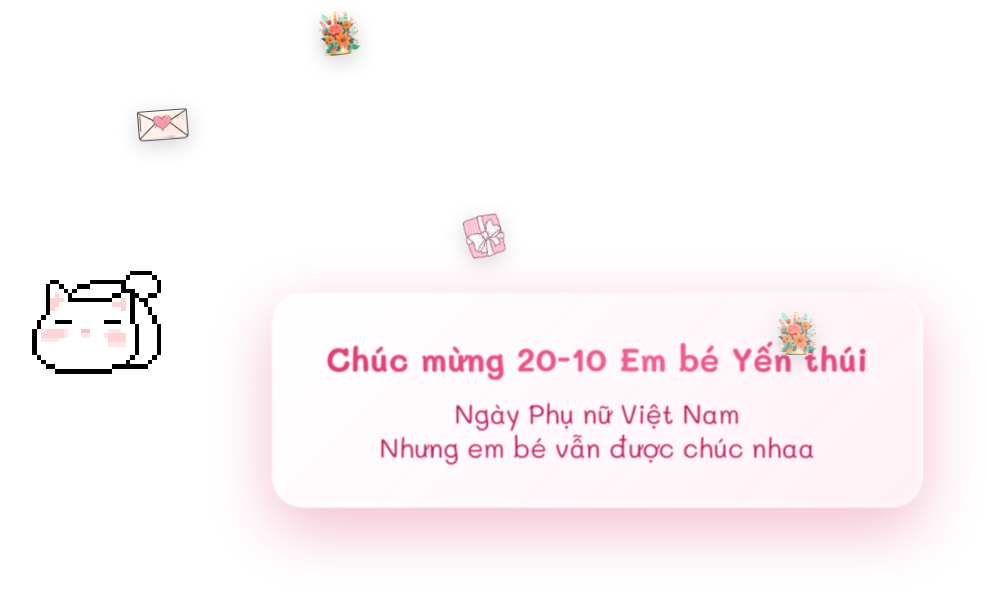
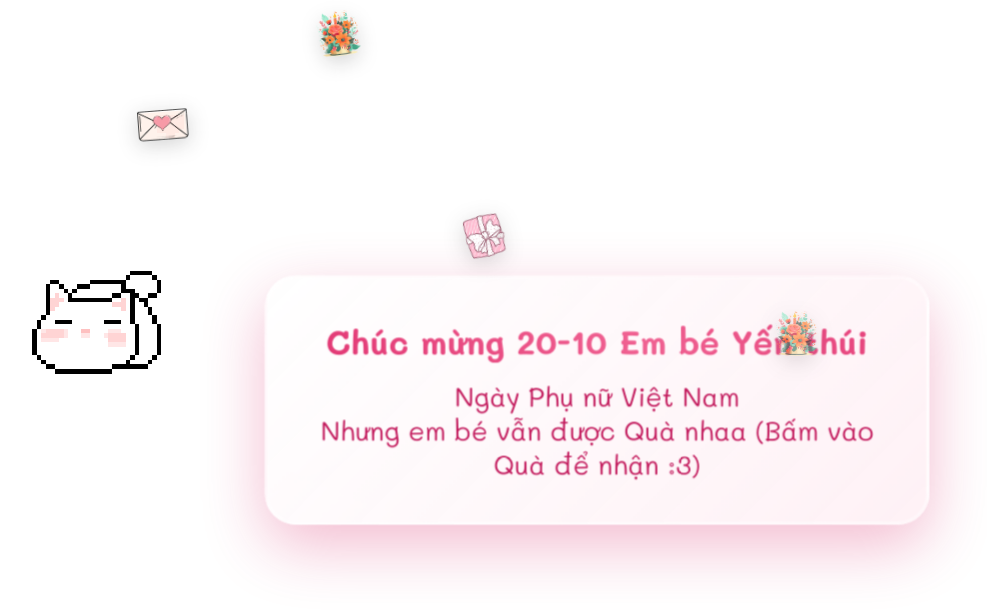
Before and after one commit to githubcuaan/WomenDay2025, a plain HTML site: page index.html in a window 1280 px wide. Shown: the whole page, without its empty margins (43-1030 px from the left). Drawn offline with Linux system fonts and the light colour scheme.

Commit message:
UPDATE: center message

```diff
--- a/index.html
+++ b/index.html
@@ -368,7 +368,8 @@
         <strong>Chúc mừng 20-10 Em bé Yến thúi</strong> <!--Sửa tiêu đề chúc mừng ở đây-->
         <span id="centerText">
             Ngày Phụ nữ Việt Nam<br> <!-- Sử lời nhắn hiển thị đầu ở đây-->
-            Nhưng em bé vẫn được chúc nhaa
+            Nhưng em bé vẫn được Quà nhaa
+            (Bấm vào Quà để nhận :3)
         </span>
     </div>
 
```
